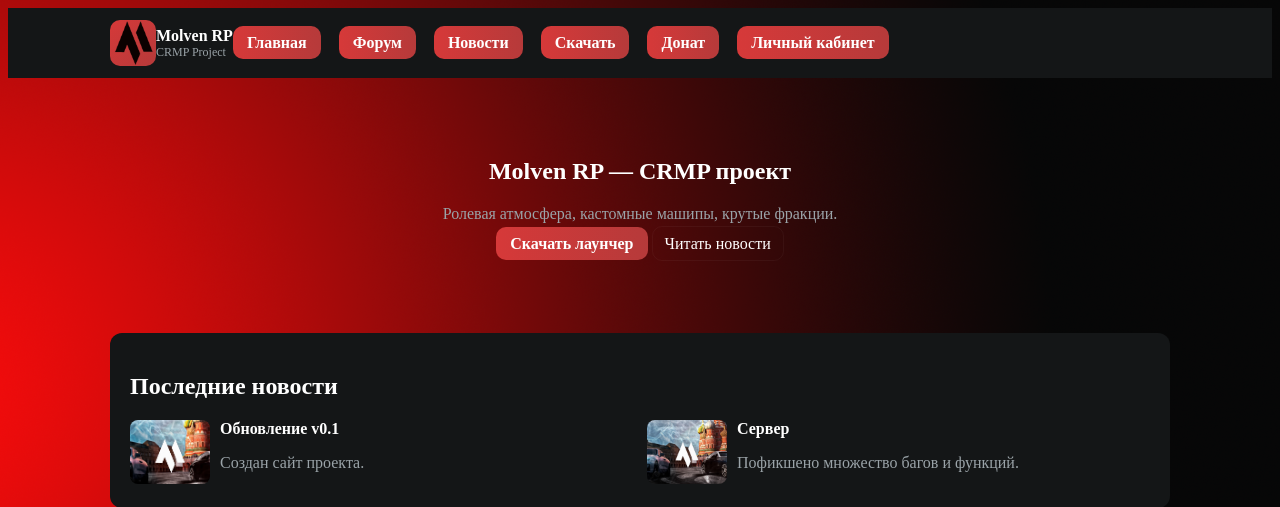
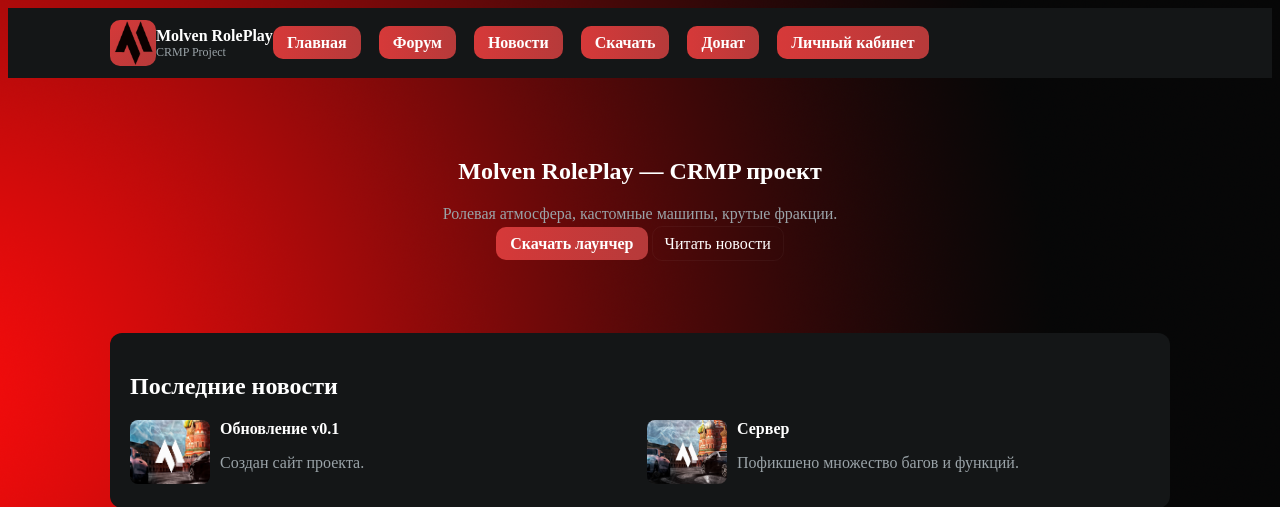
Before and after one commit to VMensem/MolvenSite, a Flask app: page / in a window 1280 px wide. Shown: the top 507 px of the page. Run offline with Flask 3, Linux system fonts and the light colour scheme.

Commit message:
Update index.html

```diff
--- a/templates/index.html
+++ b/templates/index.html
@@ -3,7 +3,7 @@
 <head>
   <meta charset="utf-8" />
   <meta name="viewport" content="width=device-width, initial-scale=1" />
-  <title>Molven RP — CRMP Project</title>
+  <title>Molven RolePlay — CRMP Project</title>
   <link rel="icon" type="image/png" href="{{ url_for('static', filename='img/logo.png') }}">
   <link rel="stylesheet" href="{{ url_for('static', filename='styles.css') }}">
 </head>
@@ -15,7 +15,7 @@
           <img src="{{ url_for('static', filename='img/logo.png') }}" alt="Molven RP" style="text-align: left">
         </div>
         <div>
-          <div class="project-title" style="text-align: left">Molven RP</div>
+          <div class="project-title" style="text-align: left">Molven RolePlay               </div>
           <div class="project-subtitle" style="text-align: left">CRMP Project</div>
         </div>
       </div>
@@ -36,7 +36,7 @@
   <main class="container">
     <!-- Главная секция -->
     <section id="news" class="hero">
-      <h1>Molven RP — CRMP проект</h1>
+      <h1>Molven RolePlay — CRMP проект</h1>
       <p class="lead">Ролевая атмосфера, кастомные машипы, крутые фракции.</p>
       <a class="btn" href="#download">Скачать лаунчер</a>
       <a class="ghost" href="#news">Читать новости</a>
```
